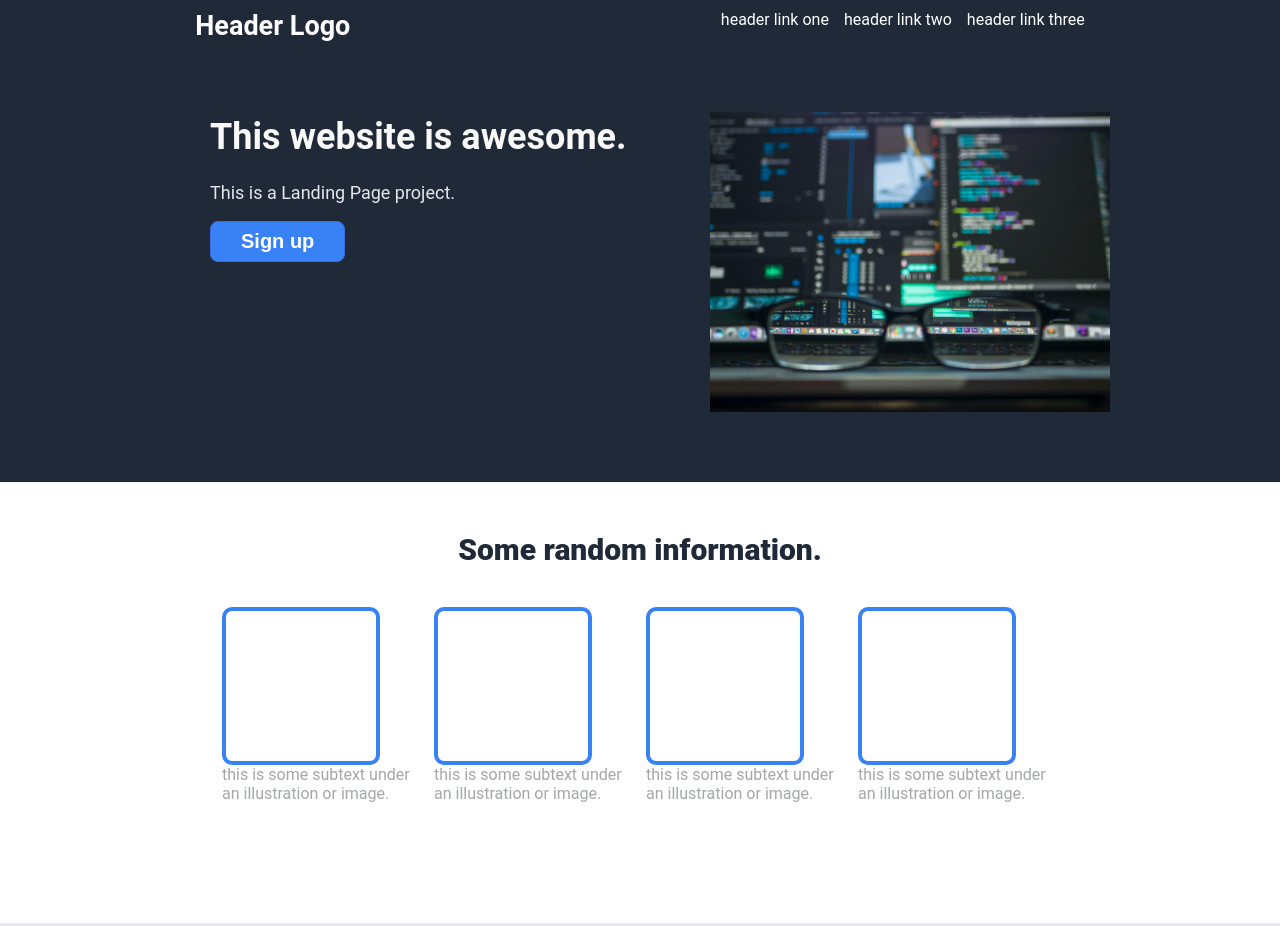
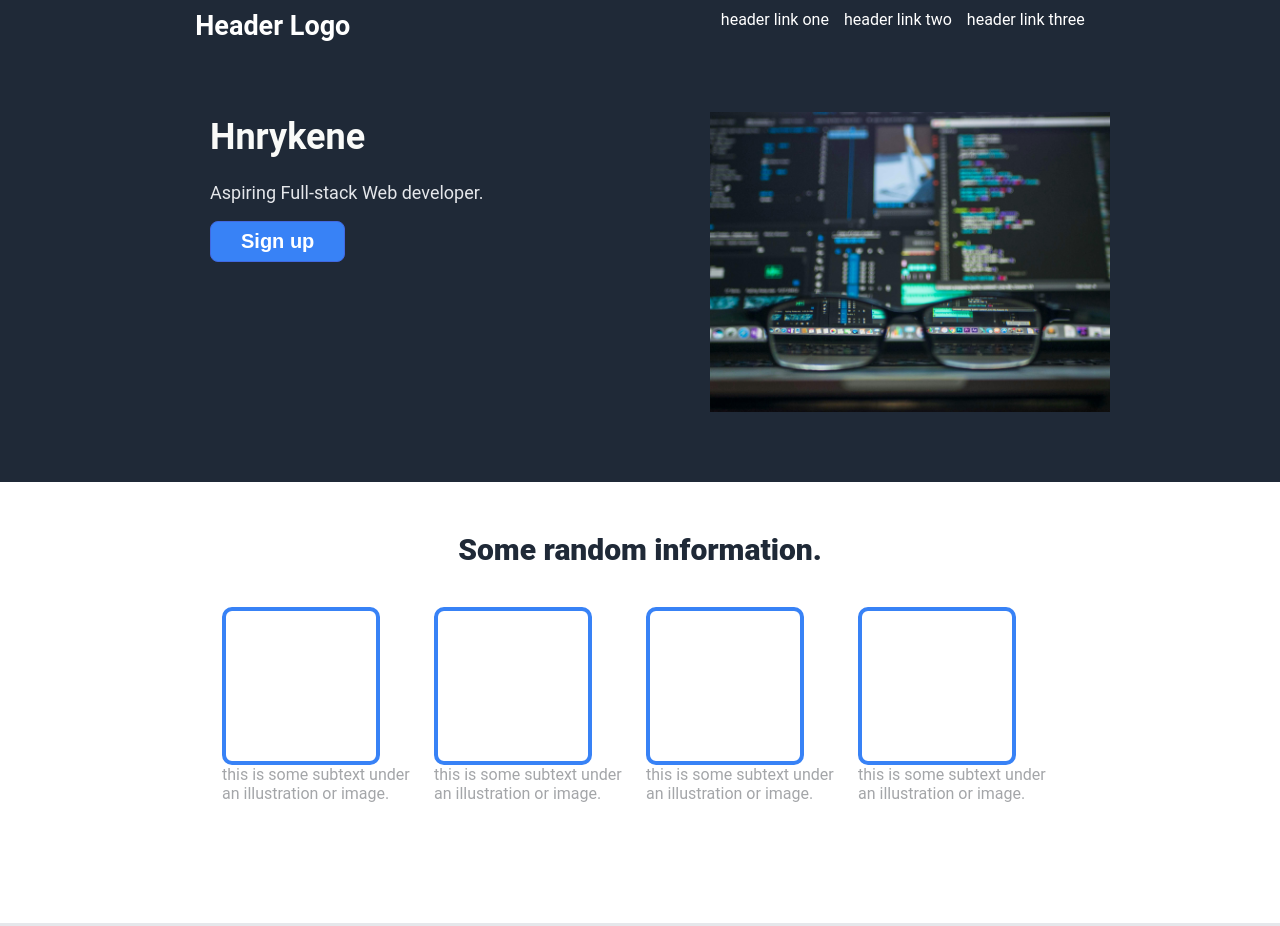
Before and after one commit to HnryKene/Landing-Page, a plain HTML site: page index.html in a window 1280 px wide. Shown: the top 926 px of the page. Drawn offline with Linux system fonts and the light colour scheme.

Commit message:
Edited the main text and sub-text in the header.

```diff
--- a/index.html
+++ b/index.html
@@ -19,9 +19,9 @@
     </div>
 
     <div class="main-text">
-    <h1 class="awesome">This website is awesome.</h1>
-    <p class="awesome-secondary">This is a Landing Page project.</p>
-    <button class="sign-up-button">Sign up</button>
+    <h1 class="awesome">Hnrykene</h1>
+    <p class="awesome-secondary">Aspiring Full-stack Web developer.</p>
+    <button class="sign-up-button"><a href="#">Sign up</a></button>
     </div>
     <img src="./pexels-kevin-ku-92347-577585.jpg"alt="website" class="website-image">
     </div>
```
